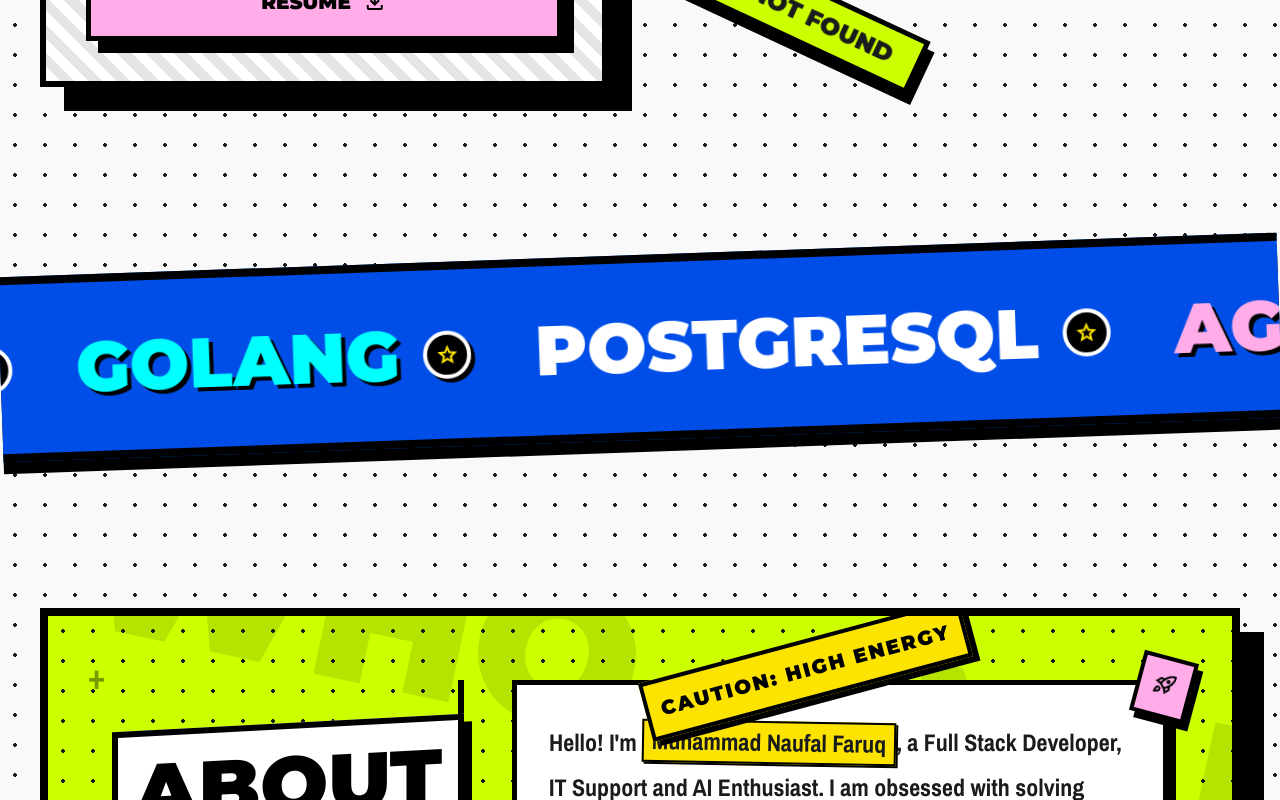
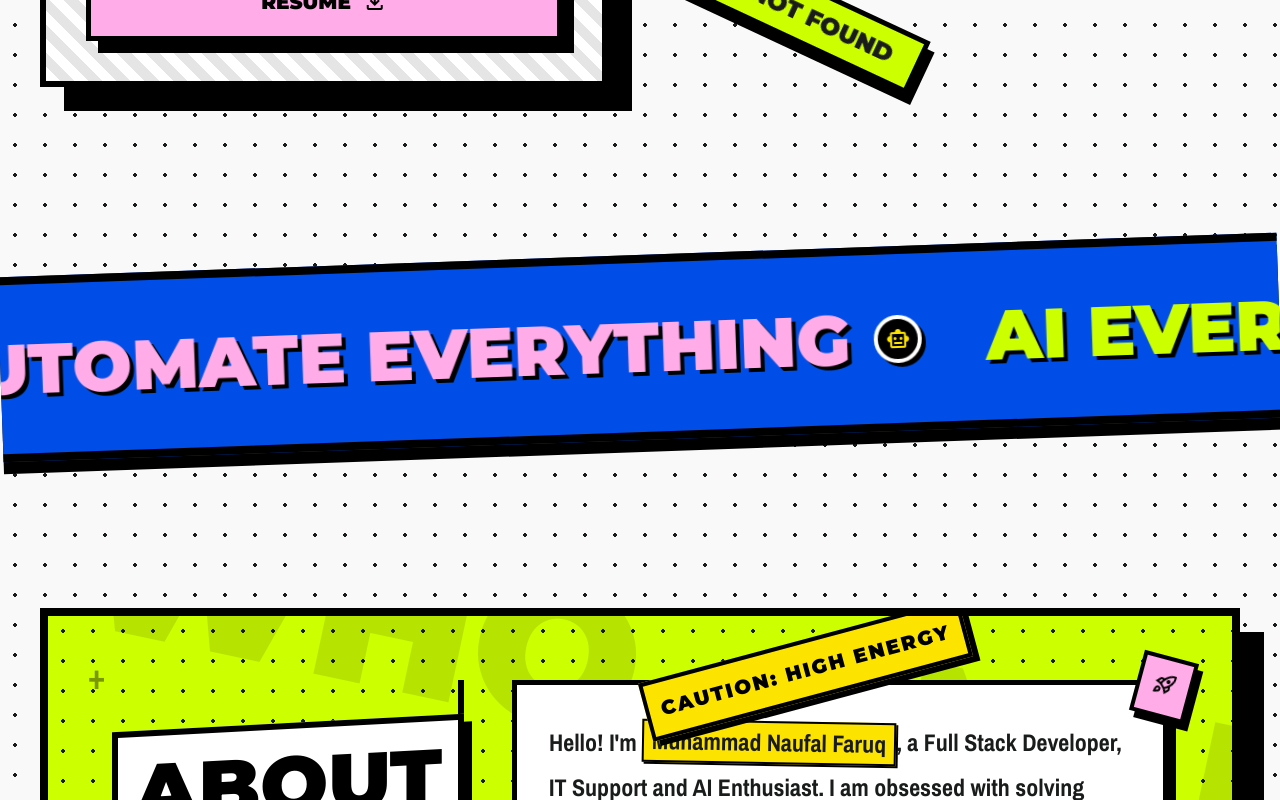
Before and after one commit to nopal087/PORTOFOLIO-2026, a Next.js app: page / in a window 1280 px wide. Shown: the part 980-1780 px from the top of the page. Built offline with nearby package versions, Linux system fonts and the light colour scheme.

Commit message:
feat: add ai everydays to marquee text

```diff
--- a/src/app/page.tsx
+++ b/src/app/page.tsx
@@ -45,15 +45,21 @@ export default function Home() {
 </section>
 {/*  Marquee / Skills  */}
 <section className="w-[100vw] relative left-[50%] right-[50%] -ml-[50vw] -mr-[50vw] overflow-hidden border-y-[8px] border-black py-8 bg-tertiary text-on-tertiary shadow-[0_12px_0_0_rgba(0,0,0,1)] rotate-[-2deg] my-10">
-<div className="flex gap-16 animate-[marquee_12s_linear_infinite] whitespace-nowrap">
-<span className="font-display text-[70px] font-black uppercase flex items-center gap-6">Next.js <span className="material-symbols-outlined text-6xl text-primary-fixed bg-black rounded-full p-2 border-4 border-white">star</span></span>
-<span className="font-display text-[70px] font-black uppercase flex items-center gap-6 text-cyan-brutal drop-shadow-[4px_4px_0px_#000]">Golang <span className="material-symbols-outlined text-6xl text-primary-fixed bg-black rounded-full p-2 border-4 border-white">star</span></span>
-<span className="font-display text-[70px] font-black uppercase flex items-center gap-6">PostgreSQL <span className="material-symbols-outlined text-6xl text-primary-fixed bg-black rounded-full p-2 border-4 border-white">star</span></span>
-<span className="font-display text-[70px] font-black uppercase flex items-center gap-6 text-secondary-fixed-dim drop-shadow-[4px_4px_0px_#000]">Agentic AI <span className="material-symbols-outlined text-6xl text-primary-fixed bg-black rounded-full p-2 border-4 border-white">star</span></span>
-<span className="font-display text-[70px] font-black uppercase flex items-center gap-6">Next.js <span className="material-symbols-outlined text-6xl text-primary-fixed bg-black rounded-full p-2 border-4 border-white">star</span></span>
-<span className="font-display text-[70px] font-black uppercase flex items-center gap-6 text-cyan-brutal drop-shadow-[4px_4px_0px_#000]">Golang <span className="material-symbols-outlined text-6xl text-primary-fixed bg-black rounded-full p-2 border-4 border-white">star</span></span>
-<span className="font-display text-[70px] font-black uppercase flex items-center gap-6">PostgreSQL <span className="material-symbols-outlined text-6xl text-primary-fixed bg-black rounded-full p-2 border-4 border-white">star</span></span>
-<span className="font-display text-[70px] font-black uppercase flex items-center gap-6 text-secondary-fixed-dim drop-shadow-[4px_4px_0px_#000]">Agentic AI <span className="material-symbols-outlined text-6xl text-primary-fixed bg-black rounded-full p-2 border-4 border-white">star</span></span>
+<div className="flex w-max animate-[marquee_12s_linear_infinite]">
+  <div className="flex gap-16 pr-16">
+    <span className="font-display text-[70px] font-black uppercase flex items-center gap-6">BREAK THE RULES <span className="material-symbols-outlined text-6xl text-primary-fixed bg-black rounded-full p-2 border-4 border-white">local_fire_department</span></span>
+    <span className="font-display text-[70px] font-black uppercase flex items-center gap-6 text-cyan-brutal drop-shadow-[4px_4px_0px_#000]">SHIP IT FAST <span className="material-symbols-outlined text-6xl text-primary-fixed bg-black rounded-full p-2 border-4 border-white">rocket_launch</span></span>
+    <span className="font-display text-[70px] font-black uppercase flex items-center gap-6">CODE LIKE HELL <span className="material-symbols-outlined text-6xl text-primary-fixed bg-black rounded-full p-2 border-4 border-white">bolt</span></span>
+    <span className="font-display text-[70px] font-black uppercase flex items-center gap-6 text-secondary-fixed-dim drop-shadow-[4px_4px_0px_#000]">AUTOMATE EVERYTHING <span className="material-symbols-outlined text-6xl text-primary-fixed bg-black rounded-full p-2 border-4 border-white">smart_toy</span></span>
+    <span className="font-display text-[70px] font-black uppercase flex items-center gap-6 text-lime-brutal drop-shadow-[4px_4px_0px_#000]">AI EVERYDAYS <span className="material-symbols-outlined text-6xl text-primary-fixed bg-black rounded-full p-2 border-4 border-white">psychology</span></span>
+  </div>
+  <div className="flex gap-16 pr-16">
+    <span className="font-display text-[70px] font-black uppercase flex items-center gap-6">BREAK THE RULES <span className="material-symbols-outlined text-6xl text-primary-fixed bg-black rounded-full p-2 border-4 border-white">local_fire_department</span></span>
+    <span className="font-display text-[70px] font-black uppercase flex items-center gap-6 text-cyan-brutal drop-shadow-[4px_4px_0px_#000]">SHIP IT FAST <span className="material-symbols-outlined text-6xl text-primary-fixed bg-black rounded-full p-2 border-4 border-white">rocket_launch</span></span>
+    <span className="font-display text-[70px] font-black uppercase flex items-center gap-6">CODE LIKE HELL <span className="material-symbols-outlined text-6xl text-primary-fixed bg-black rounded-full p-2 border-4 border-white">bolt</span></span>
+    <span className="font-display text-[70px] font-black uppercase flex items-center gap-6 text-secondary-fixed-dim drop-shadow-[4px_4px_0px_#000]">AUTOMATE EVERYTHING <span className="material-symbols-outlined text-6xl text-primary-fixed bg-black rounded-full p-2 border-4 border-white">smart_toy</span></span>
+    <span className="font-display text-[70px] font-black uppercase flex items-center gap-6 text-lime-brutal drop-shadow-[4px_4px_0px_#000]">AI EVERYDAYS <span className="material-symbols-outlined text-6xl text-primary-fixed bg-black rounded-full p-2 border-4 border-white">psychology</span></span>
+  </div>
 </div>
 </section>
 
@@ -498,7 +504,7 @@ export default function Home() {
                 © 2026 MUHAMMAD NAUFAL FARUQ
             </div>
 <div className="font-display font-black uppercase tracking-widest text-lg text-black bg-lime-brutal px-4 py-2 border-[3px] border-white shadow-[4px_4px_0px_0px_#fff] flex items-center gap-3 animate-pulse">
-<span className="w-4 h-4 bg-black rounded-full block"></span> STATUS: ONLINE & READY TO DEPLOY
+<span className="w-4 h-4 bg-black rounded-full block"></span> STATUS : OPEN TO WORK & READY TO BUILD SOMETHING
             </div>
 </div>
 </footer>
```
